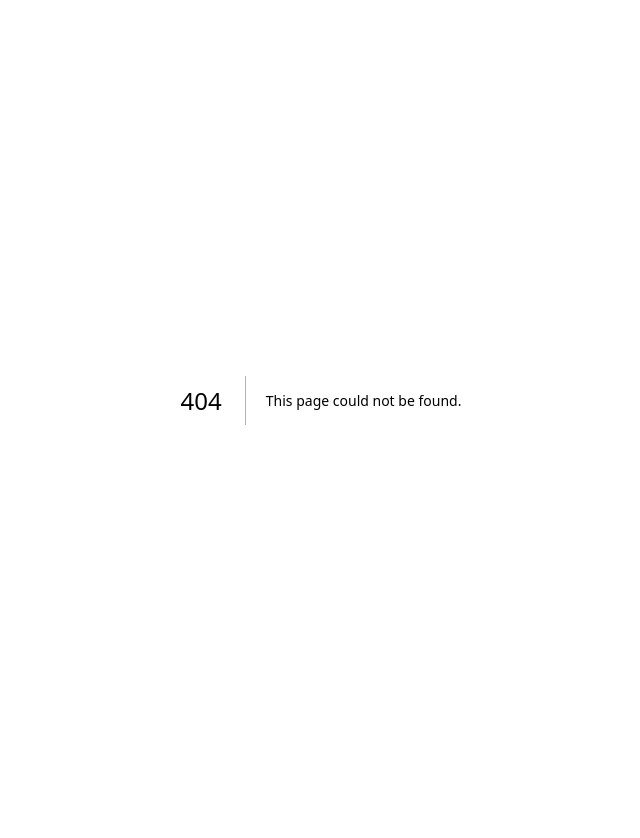
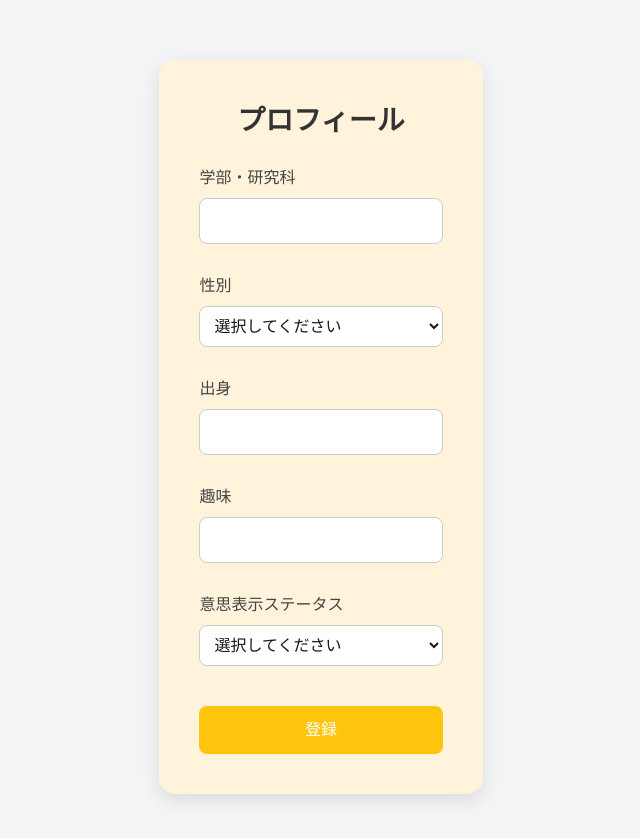
Before and after one commit to himura467/kuis-holla-nextjs, a Next.js app: page /profile in a window 1280 px wide. Before the commit this address had no page. Shown: the top 838 px of the page, without its empty margins (319-959 px from the left). Before the commit the page ends 800 px from the top, so only its background shows below. Built offline with nearby package versions, Linux system fonts and the light colour scheme.

Commit message:
新規登録ページとプロフィール登録ページ

```diff
--- a/src/app/page.tsx
+++ b/src/app/page.tsx
@@ -1,103 +1,10 @@
-import Image from "next/image";
+'use client'; // クライアントコンポーネントとしてマークする必要あり
+import Shinkitouroku from './shinkitouroku';
 
 export default function Home() {
   return (
-    <div className="grid grid-rows-[20px_1fr_20px] items-center justify-items-center min-h-screen p-8 pb-20 gap-16 sm:p-20 font-[family-name:var(--font-geist-sans)]">
-      <main className="flex flex-col gap-[32px] row-start-2 items-center sm:items-start">
-        <Image
-          className="dark:invert"
-          src="/next.svg"
-          alt="Next.js logo"
-          width={180}
-          height={38}
-          priority
-        />
-        <ol className="list-inside list-decimal text-sm/6 text-center sm:text-left font-[family-name:var(--font-geist-mono)]">
-          <li className="mb-2 tracking-[-.01em]">
-            Get started by editing{" "}
-            <code className="bg-black/[.05] dark:bg-white/[.06] px-1 py-0.5 rounded font-[family-name:var(--font-geist-mono)] font-semibold">
-              src/app/page.tsx
-            </code>
-            .
-          </li>
-          <li className="tracking-[-.01em]">
-            Save and see your changes instantly.
-          </li>
-        </ol>
-
-        <div className="flex gap-4 items-center flex-col sm:flex-row">
-          <a
-            className="rounded-full border border-solid border-transparent transition-colors flex items-center justify-center bg-foreground text-background gap-2 hover:bg-[#383838] dark:hover:bg-[#ccc] font-medium text-sm sm:text-base h-10 sm:h-12 px-4 sm:px-5 sm:w-auto"
-            href="https://vercel.com/new?utm_source=create-next-app&utm_medium=appdir-template-tw&utm_campaign=create-next-app"
-            target="_blank"
-            rel="noopener noreferrer"
-          >
-            <Image
-              className="dark:invert"
-              src="/vercel.svg"
-              alt="Vercel logomark"
-              width={20}
-              height={20}
-            />
-            Deploy now
-          </a>
-          <a
-            className="rounded-full border border-solid border-black/[.08] dark:border-white/[.145] transition-colors flex items-center justify-center hover:bg-[#f2f2f2] dark:hover:bg-[#1a1a1a] hover:border-transparent font-medium text-sm sm:text-base h-10 sm:h-12 px-4 sm:px-5 w-full sm:w-auto md:w-[158px]"
-            href="https://nextjs.org/docs?utm_source=create-next-app&utm_medium=appdir-template-tw&utm_campaign=create-next-app"
-            target="_blank"
-            rel="noopener noreferrer"
-          >
-            Read our docs
-          </a>
-        </div>
-      </main>
-      <footer className="row-start-3 flex gap-[24px] flex-wrap items-center justify-center">
-        <a
-          className="flex items-center gap-2 hover:underline hover:underline-offset-4"
-          href="https://nextjs.org/learn?utm_source=create-next-app&utm_medium=appdir-template-tw&utm_campaign=create-next-app"
-          target="_blank"
-          rel="noopener noreferrer"
-        >
-          <Image
-            aria-hidden
-            src="/file.svg"
-            alt="File icon"
-            width={16}
-            height={16}
-          />
-          Learn
-        </a>
-        <a
-          className="flex items-center gap-2 hover:underline hover:underline-offset-4"
-          href="https://vercel.com/templates?framework=next.js&utm_source=create-next-app&utm_medium=appdir-template-tw&utm_campaign=create-next-app"
-          target="_blank"
-          rel="noopener noreferrer"
-        >
-          <Image
-            aria-hidden
-            src="/window.svg"
-            alt="Window icon"
-            width={16}
-            height={16}
-          />
-          Examples
-        </a>
-        <a
-          className="flex items-center gap-2 hover:underline hover:underline-offset-4"
-          href="https://nextjs.org?utm_source=create-next-app&utm_medium=appdir-template-tw&utm_campaign=create-next-app"
-          target="_blank"
-          rel="noopener noreferrer"
-        >
-          <Image
-            aria-hidden
-            src="/globe.svg"
-            alt="Globe icon"
-            width={16}
-            height={16}
-          />
-          Go to nextjs.org →
-        </a>
-      </footer>
-    </div>
+    <main className="min-h-screen flex items-center justify-center bg-gray-100 p-8">
+      <Shinkitouroku />
+    </main>
   );
 }
--- /dev/null
+++ b/src/app/profile.module.css
@@ -0,0 +1,59 @@
+.container {
+    background-color: #FFF4DB;
+    padding: 40px;
+    border-radius: 16px;
+    max-width: 500px;
+    margin: 60px auto;
+    box-shadow: 0 6px 18px rgba(0, 0, 0, 0.1);
+  }
+
+  .title {
+    font-size: 28px;
+    font-weight: bold;
+    margin-bottom: 24px;
+    text-align: center;
+    color: #333;
+  }
+
+  .label {
+    display: block;
+    font-size: 16px;
+    margin-top: 20px;
+    margin-bottom: 8px;
+    color: #444;
+  }
+
+  .input {
+    width: 100%;
+    padding: 10px;
+    font-size: 16px;
+    border: 1px solid #ccc;
+    border-radius: 8px;
+    box-sizing: border-box;
+    background-color: #fff;
+    margin-bottom: 10px;
+  }
+
+  /* select 要素も .input クラスで統一スタイルに */
+  .input:focus {
+    border-color: #3182ce;
+    outline: none;
+    box-shadow: 0 0 0 2px rgba(66, 153, 225, 0.3);
+  }
+
+  .button {
+    margin-top: 30px;
+    width: 100%;
+    padding: 12px;
+    background-color: #FFC40C;
+    color: white;
+    font-size: 16px;
+    border: none;
+    border-radius: 8px;
+    cursor: pointer;
+    transition: background-color 0.2s ease;
+  }
+
+  .button:hover {
+    background-color: #FFCC40;
+  }
--- /dev/null
+++ b/src/app/profile.tsx
@@ -0,0 +1,49 @@
+import styles from './profile.module.css';
+
+export default function Profile() {
+    const a = "プロフィール";
+
+    return (
+      <div className = {styles.container}>
+        <h1 className = {styles.title}>{a}</h1>
+
+        <h2 className = {styles.label}>学部・研究科</h2>
+        <input className = {styles.input}
+            type = "text"
+            name = "name"
+            size = {10}/>
+
+        <h2 className = {styles.label}>性別</h2>
+        <select name = "gender" className={styles.input}>
+
+            <option value="">選択してください</option>
+            <option value="男性">男性</option>
+            <option value="女性">女性</option>
+            <option value="回答しない">回答しない</option>
+
+        </select>
+
+        <h2 className = {styles.label}>出身</h2>
+        <input className = {styles.input}
+            type = "text"
+            name = "name"
+            size = {10}/>
+
+        <h2 className = {styles.label}>趣味</h2>
+        <input className = {styles.input}
+            type = "text"
+            name = "hobby"
+            size = {10}/>
+
+        <h2 className = {styles.label}>意思表示ステータス</h2>
+        <select name = "status" className = {styles.input}>
+
+            <option value = "選択してください">選択してください</option>
+            <option value = "話しかけたい">話しかけたい</option>
+            <option value = "話しかけてください">話しかけてください</option>
+
+        </select>
+        <button className = {styles.button}>登録</button>
+      </div>
+    );
+  }
--- /dev/null
+++ b/src/app/profile/page.tsx
@@ -0,0 +1,10 @@
+// src/app/profile/page.tsx
+import Profile from '../profile';
+
+export default function ProfilePage() {
+  return (
+    <main className="min-h-screen flex items-center justify-center bg-gray-100">
+      <Profile />
+    </main>
+  );
+}
--- /dev/null
+++ b/src/app/shinkitouroku.module.css
@@ -0,0 +1,47 @@
+.container {
+    background-color: #FFF4DB;
+    padding: 40px;
+    border-radius: 16px;
+    max-width: 400px;
+    margin: 40px auto;
+    text-align: center;
+    box-shadow: 0 6px 18px rgba(0, 0, 0, 0.1);
+  }
+
+  .title {
+    font-size: 28px;
+    font-weight: bold;
+    margin-bottom: 24px;
+  }
+
+  .label {
+    font-size: 20px;
+    margin-bottom: 12px;
+    text-align: left;
+  }
+
+  .input {
+    width: 100%;
+    padding: 10px;
+    margin-bottom: 20px;
+    font-size: 16px;
+    border: 1px solid #ccc;
+    border-radius: 10px;
+    box-sizing: border-box;
+  }
+
+  .button {
+    margin-top: 20px;
+    background-color: #FFC40C;
+    color: white;
+    border: none;
+    padding: 12px 24px;
+    font-size: 16px;
+    border-radius: 8px;
+    cursor: pointer;
+    transition: background-color 0.2s ease;
+  }
+
+  .button:hover {
+    background-color: #FFCC40;
+  }
--- /dev/null
+++ b/src/app/shinkitouroku.tsx
@@ -0,0 +1,29 @@
+'use client';
+
+import {useRouter} from 'next/navigation'; // next.js　App Router用の書き方
+import styles from './shinkitouroku.module.css';
+
+export default function Shinkitouroku() {
+    const router = useRouter();
+
+    const handleNext = () =>{
+        router.push('/profile'); //profile.tsxがpagesにあればここへ遷移
+    };
+
+    return (
+      <div className = {styles.container}>
+        <h1 className = {styles.title}>新規登録</h1>
+        <h2 className = {styles.label}>氏名</h2>
+        <input className = {styles.input}
+            type = "text"
+            name = "name"
+            size = {10}/>
+        <h2 className = {styles.label}>パスワード</h2>
+        <input className = {styles.input}
+            type = "text"
+            name = "name"
+            size = {10}/>
+        <button onClick = {handleNext} className = {styles.button}>次へ</button>
+      </div>
+    );
+  }
```
